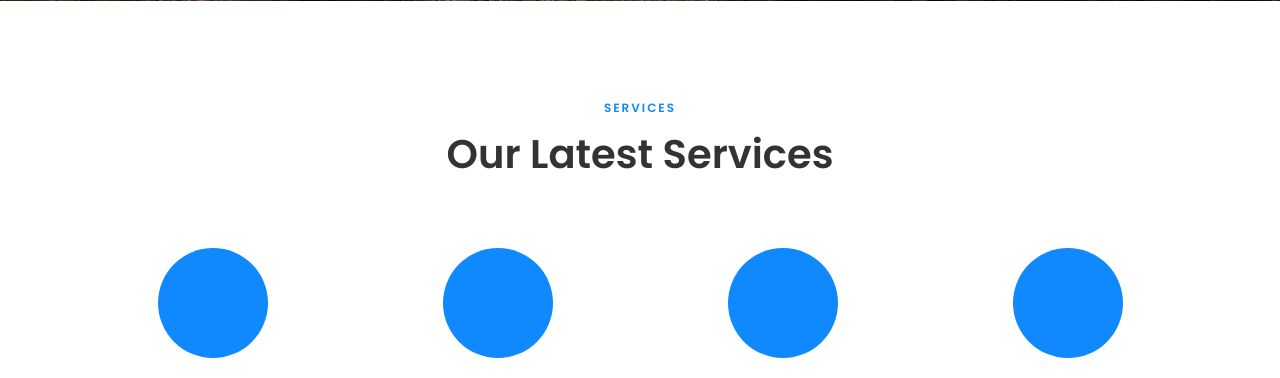
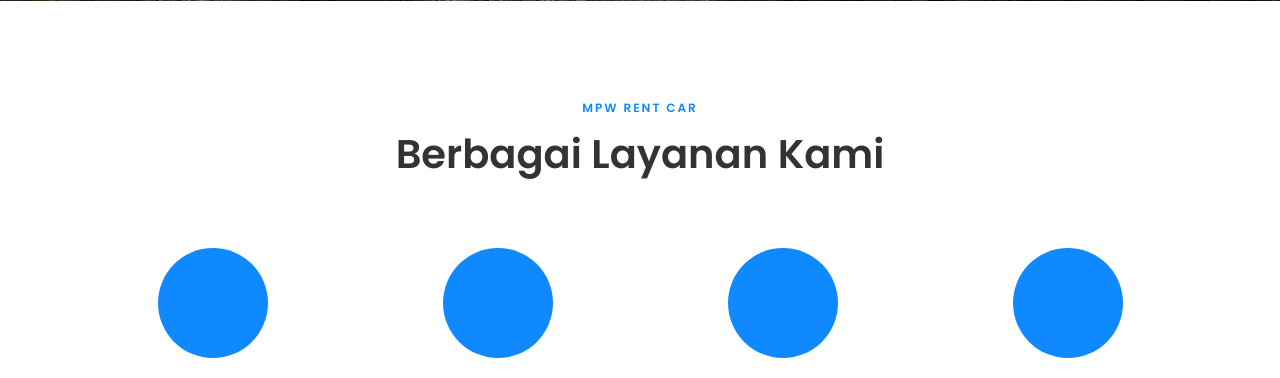
Before and after one commit to guanshiyin28/MPW-Rent-Car, a PHP site: page /services.php in a window 1280 px wide. Shown: the part 599-977 px from the top of the page. Run offline with PHP 8.4, Linux system fonts and the light colour scheme; some libraries are stand-ins or nearby versions; some web fonts are replaced.

Commit message:
Update New

```diff
--- a/services.php
+++ b/services.php
@@ -67,8 +67,8 @@
       <div class="container">
         <div class="row justify-content-center mb-5">
           <div class="col-md-7 text-center heading-section ftco-animate">
-            <span class="subheading">Services</span>
-            <h2 class="mb-3">Our Latest Services</h2>
+            <span class="subheading">MPW RENT CAR</span>
+            <h2 class="mb-3">Berbagai Layanan Kami</h2>
           </div>
         </div>
         <div class="row">
```
